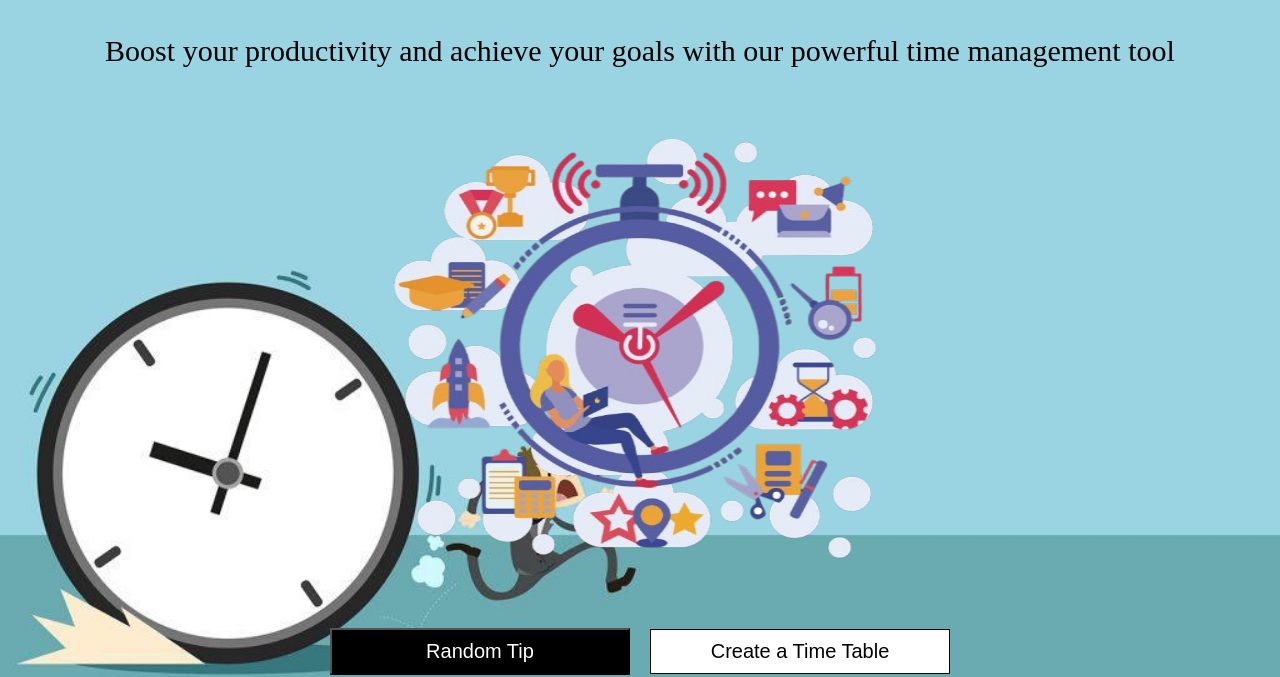
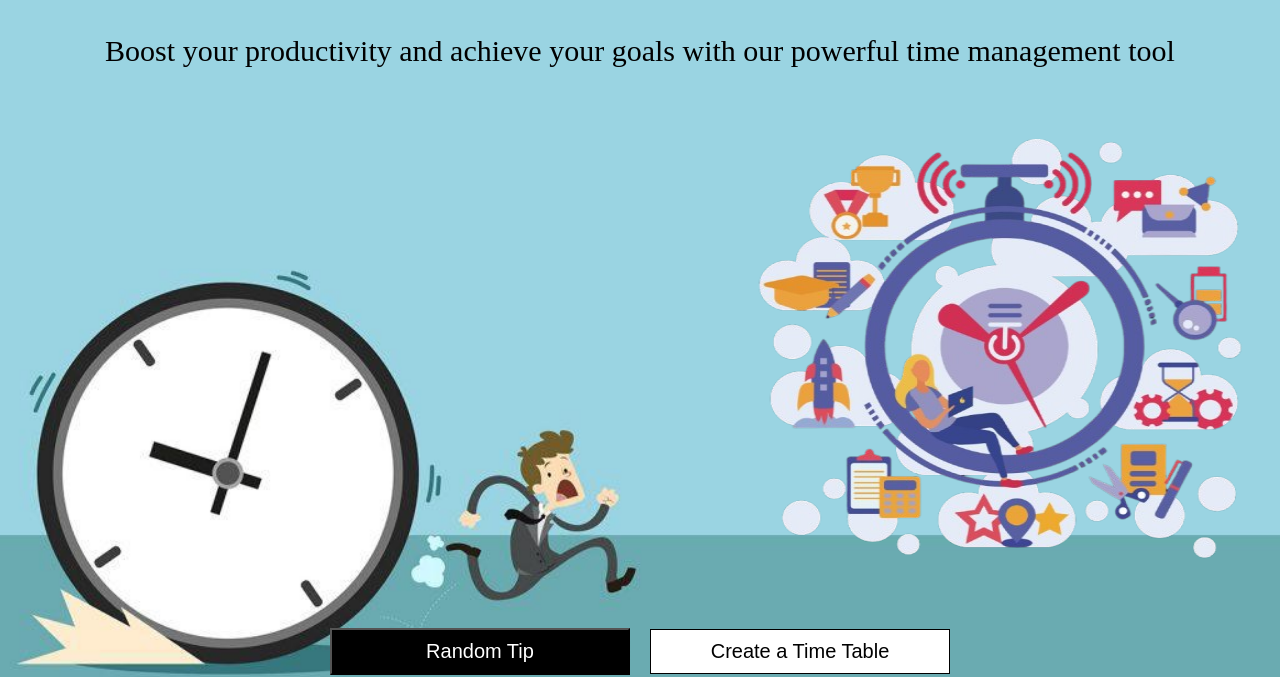
Before and after one commit to sujal-pandit/final_project_2680, a plain HTML site: page home.html in a window 1280 px wide. Shown: the part 147-824 px from the top of the page. Drawn offline with Linux system fonts and the light colour scheme.

Commit message:
Right changed

```diff
--- a/home.html
+++ b/home.html
@@ -55,12 +55,14 @@
         Boost your productivity and achieve your goals with our powerful time
         management tool
       </p>
+      <div style="text-align: right">
         <img
           src="images/HomePageImg.png"
           width="550px"
           height="500px"
           class="intro_image"
         />
+      </div>
       <div
         style="
           display: flex;
```
Lines whose indentation alone changed are shown as unchanged.
